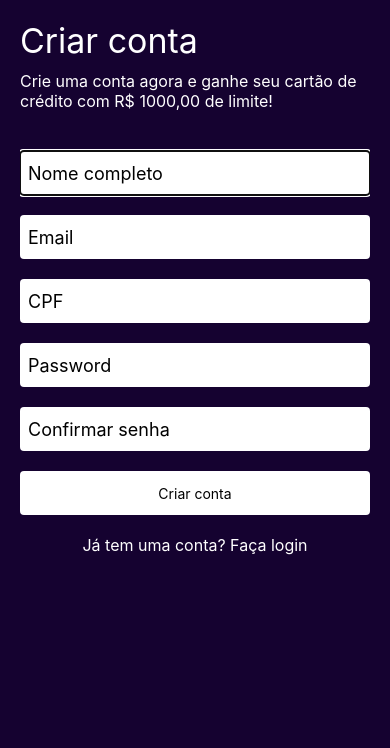
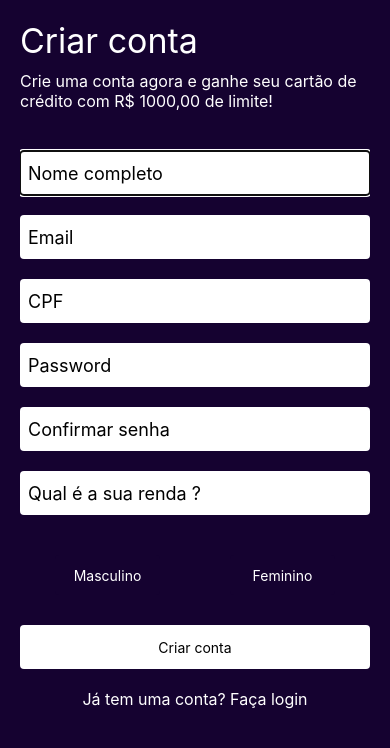
Before and after one commit to DEVinHouse-Clamed-V3/app_bank, a React Native app: screen /CreateAccount in a window 390 px wide. Shown: the top 748 px of the page. Built offline with nearby package versions, Linux system fonts and the light colour scheme; no server answers.

Commit message:
adiciona integração com criar conta e login

```diff
--- a/App.tsx
+++ b/App.tsx
@@ -57,7 +57,7 @@ export default function App() {
   return (
     <SafeAreaView style={{ flex: 1 }}>
       <NavigationContainer>
-        <Stack.Navigator initialRouteName="Tabs">
+        <Stack.Navigator initialRouteName="Intro">
           <Stack.Screen
             name="Login"
             component={Login}
--- a/src/actions/auth.actions.ts
+++ b/src/actions/auth.actions.ts
@@ -6,7 +6,7 @@ interface LoginResponse {
 
 export const login = (cpf: string, password: string) => {
     return axios.post<LoginResponse>("http://192.168.0.37:3000/login" , {
-        cpf: cpf,
+        document: cpf,
         password: password
     })
 }
--- a/src/screens/CreateAccount/index.tsx
+++ b/src/screens/CreateAccount/index.tsx
@@ -13,17 +13,23 @@ import { ScrollView } from "react-native-gesture-handler";
 
 import axios from "axios";
 import { formatCpf } from "../../utils/formatCpf";
+import ItemList from "../Recharges/ItemList";
 
 export default function CreateAccount({ navigation }) {
-
   const [name, setName] = useState("");
   const [email, setEmail] = useState("");
   const [cpf, setCpf] = useState("");
   const [password, setPassword] = useState("");
   const [confirmPassword, setConfirmPassword] = useState("");
+  const [income, setIncome] = useState("");
+  const [gender, SetGender] = useState("");
 
   function handleChangeCpf(value: string) {
     setCpf(formatCpf(value));
+  }
+
+  function handleChangeGender(value: string) {
+    SetGender(value);
   }
 
   const handleCreateAccount = () => {
@@ -38,30 +44,36 @@ export default function CreateAccount({ navigation }) {
       );
     } else if (password !== confirmPassword) {
       Alert.alert("Aviso", "As senhas não coincidem");
+    } else if (!gender) {
+      Alert.alert("Aviso", "Selecione o seu gênero");
     } else {
-
       axios
         .post(
-          "http://192.168.0.37:3000/users",
+          "http://192.168.0.37:3000/users/register",
           {
             name: name,
             email: email,
-            cpf: cpf,
+            document: cpf,
             password: password,
+            income: income,
+            gender: gender,
           },
           {
             headers: {
               "Content-Type": "application/json",
             },
-           }
+          }
         )
         .then(() => {
           Alert.alert("Sucesso", "Conta criada com sucesso!");
           navigation.navigate("Login");
         })
         .catch((error) => {
-          Alert.alert("Erro", "Não possível criar a conta");
-        })
+          Alert.alert(
+            "Erro",
+            error.response.data?.error || "Erro ao criar conta"
+          );
+        });
     }
   };
 
@@ -69,7 +81,6 @@ export default function CreateAccount({ navigation }) {
     <TouchableWithoutFeedback onPress={Keyboard.dismiss}>
       <View style={styles.container}>
         <ScrollView>
-
           <Text style={styles.createAccountText}>Criar conta</Text>
           <Text style={styles.descriptionText}>
             Crie uma conta agora e ganhe seu cartão de crédito com R$ 1000,00 de
@@ -123,6 +134,25 @@ export default function CreateAccount({ navigation }) {
             value={confirmPassword}
             onChangeText={setConfirmPassword}
           />
+
+          <TextInput
+            style={styles.input}
+            placeholder="Qual é a sua renda ?"
+            cursorColor="#150230"
+            keyboardType="number-pad"
+            value={income}
+            onChangeText={setIncome}
+          />
+
+          <ItemList
+            options={[
+              { value: "M", label: "Masculino" },
+              { value: "F", label: "Feminino" },
+            ]}
+            value={gender}
+            handleChangeValue={handleChangeGender}
+          />
+
           <TouchableOpacity
             onPress={handleCreateAccount}
             style={styles.buttonLogin}
--- a/src/screens/Login/index.tsx
+++ b/src/screens/Login/index.tsx
@@ -1,4 +1,3 @@
-import axios from "axios";
 import { useState } from "react";
 import {
   View,
@@ -32,8 +31,8 @@ export default function Login({ navigation }: any) {
           Alert.alert("Sucesso", token);
           navigation.navigate("Tabs");
         })
-        .catch(() => {
-          Alert.alert("Erro", "Crendeciais incorretas");
+        .catch((error) => {
+          Alert.alert("Erro", error.response.data?.error || "Erro ao fazer login");
         });
     }
   }
--- a/src/screens/Recharges/ItemList.tsx
+++ b/src/screens/Recharges/ItemList.tsx
@@ -1,8 +1,8 @@
 import { Text, TouchableOpacity, View, StyleSheet } from "react-native";
 
 interface ItemListProps {
-  options: {value: number, label: string}[];
-  handleChangeValue(valueOption: number): void;
+  options: {value: number | string, label: string}[];
+  handleChangeValue(valueOption: number | string): void;
   value: string | number;
 }
 
```
